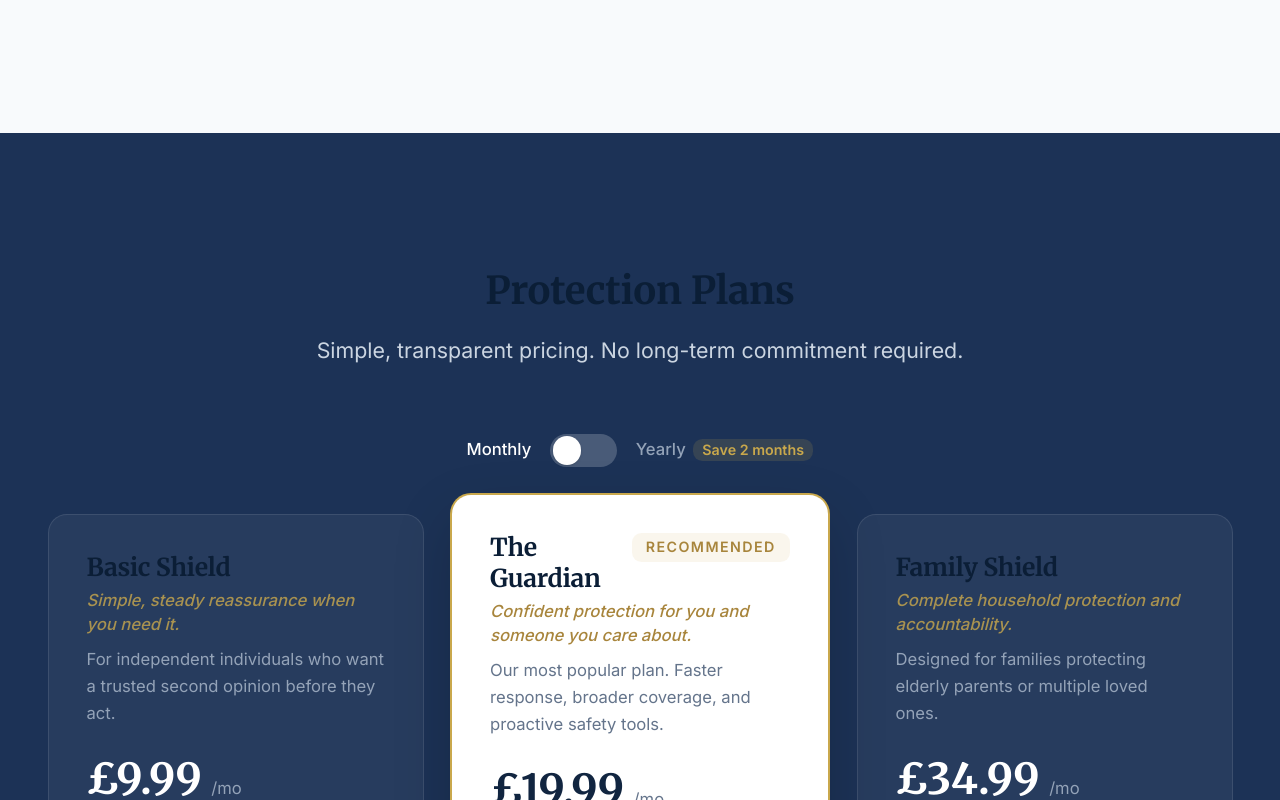
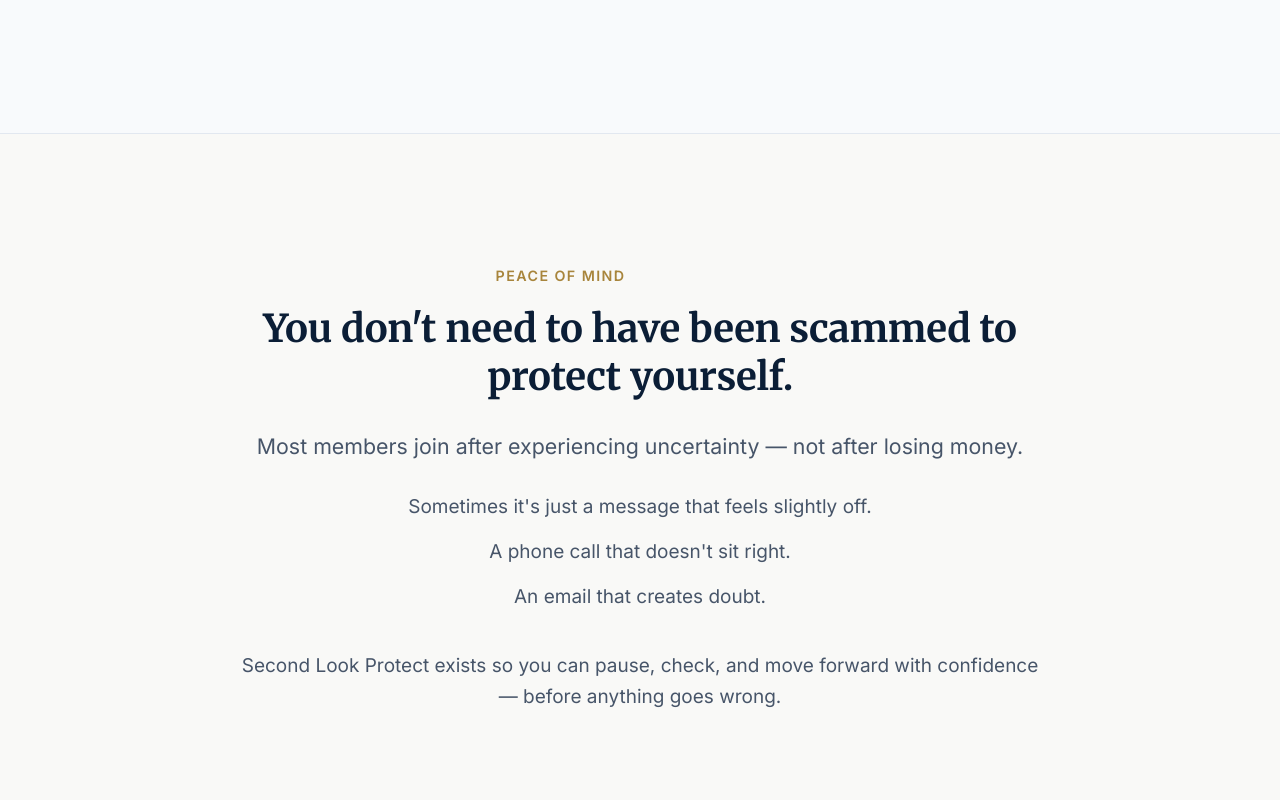
Before and after one commit to krowan444/Second-Look-Protect, a React (Vite) app: page / in a window 1280 px wide. Shown: the part 5260-6060 px from the top of the page. Built offline with nearby package versions, Linux system fonts and the light colour scheme; no server answers.

Commit message:
Add reassurance section above pricing: no shame, peace of mind

```diff
--- a/src/App.tsx
+++ b/src/App.tsx
@@ -708,6 +708,33 @@ export default function App() {
         </div>
       </SectionWrapper>
 
+      {/* ── Reassurance — No shame ─────────────────────────────────────── */}
+      <SectionWrapper background="offwhite" topBorder>
+        <div className="max-w-2xl mx-auto text-center">
+          <p className="text-[#A8853C] text-xs font-semibold tracking-widest uppercase mb-4">
+            Peace of mind
+          </p>
+
+          <h2 className="text-[#0B1E36] mb-6">
+            You don't need to have been scammed to protect yourself.
+          </h2>
+
+          <p className="text-slate-600 text-lg leading-relaxed mb-6">
+            Most members join after experiencing uncertainty — not after losing money.
+          </p>
+
+          <div className="space-y-3 text-slate-600 text-base leading-relaxed mb-8">
+            <p>Sometimes it's just a message that feels slightly off.</p>
+            <p>A phone call that doesn't sit right.</p>
+            <p>An email that creates doubt.</p>
+          </div>
+
+          <p className="text-slate-600 text-base leading-relaxed">
+            Second Look Protect exists so you can pause, check, and move forward with confidence — before anything goes wrong.
+          </p>
+        </div>
+      </SectionWrapper>
+
       {/* ── Pricing ──────────────────────────────────────────────────── */}
       <SectionWrapper id="pricing" background="navy">
         <SectionHeading
```
